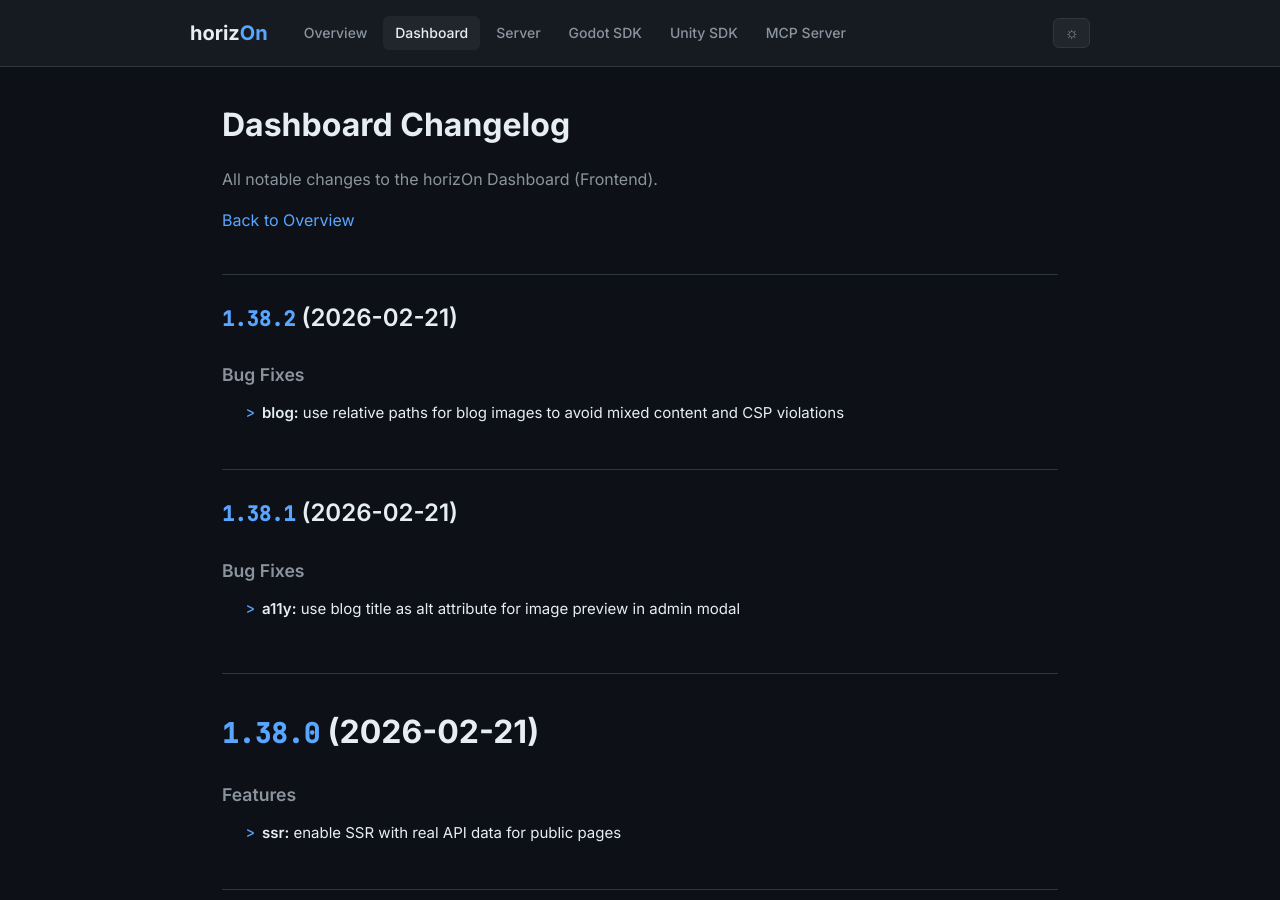
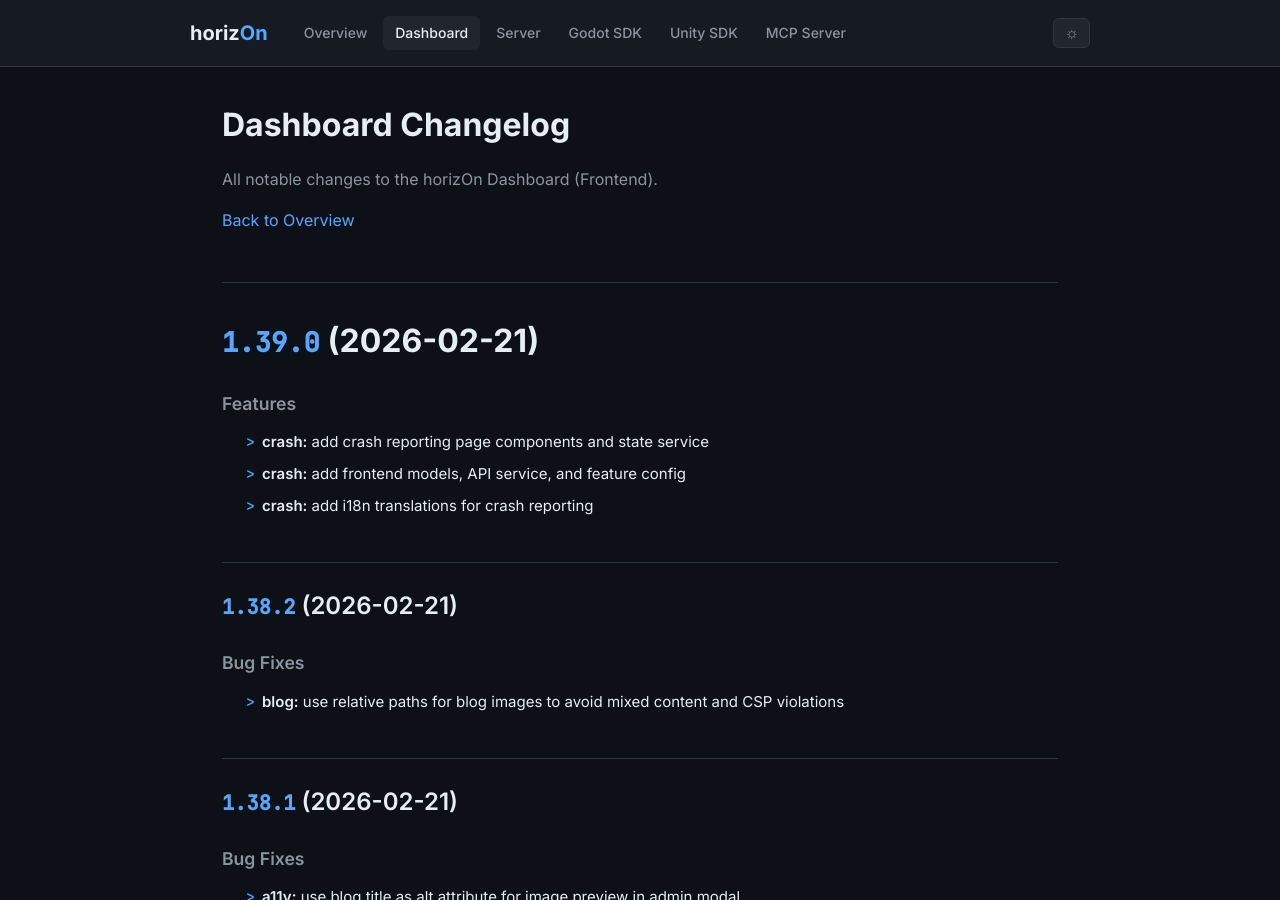
Before and after one commit to ProjectMakersDE/horizOn-Changelog, a Jekyll site: the page built from dashboard-changelog.md, in a window 1280 px wide and 900 px high. Built offline with Jekyll 4.4.1, drawn with Linux system fonts in a browser that asks for light colours.

Commit message:
chore: sync changelogs [skip ci]

```diff
--- a/dashboard-changelog.md
+++ b/dashboard-changelog.md
@@ -8,6 +8,15 @@ title: Dashboard Changelog
 All notable changes to the horizOn Dashboard (Frontend).
 
 [Back to Overview](.)
+
+# [1.39.0](https://github.com/ProjectMakersDE/horizOn-Dashboard/compare/v1.38.2...v1.39.0) (2026-02-21)
+
+
+### Features
+
+* **crash:** add crash reporting page components and state service ([28a9ded](https://github.com/ProjectMakersDE/horizOn-Dashboard/commit/28a9dedaacaa616cd6226797d5b63c4c44335689))
+* **crash:** add frontend models, API service, and feature config ([bd11a0c](https://github.com/ProjectMakersDE/horizOn-Dashboard/commit/bd11a0c600d1400404f39ecb43aee61d29eb4926))
+* **crash:** add i18n translations for crash reporting ([93e4362](https://github.com/ProjectMakersDE/horizOn-Dashboard/commit/93e4362fea2e48533478ecd384034d38848ba465))
 
 ## [1.38.2](https://github.com/ProjectMakersDE/horizOn-Dashboard/compare/v1.38.1...v1.38.2) (2026-02-21)
 
```
Also changed, not shown: index.md (+1 -1 lines).
